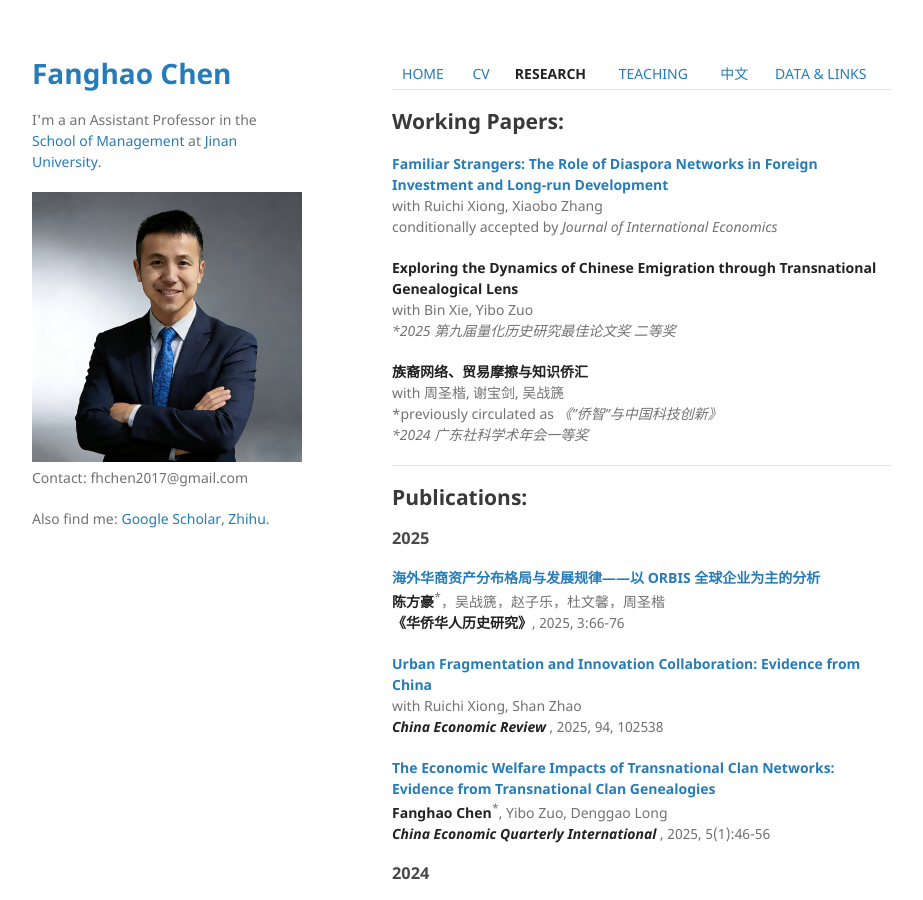
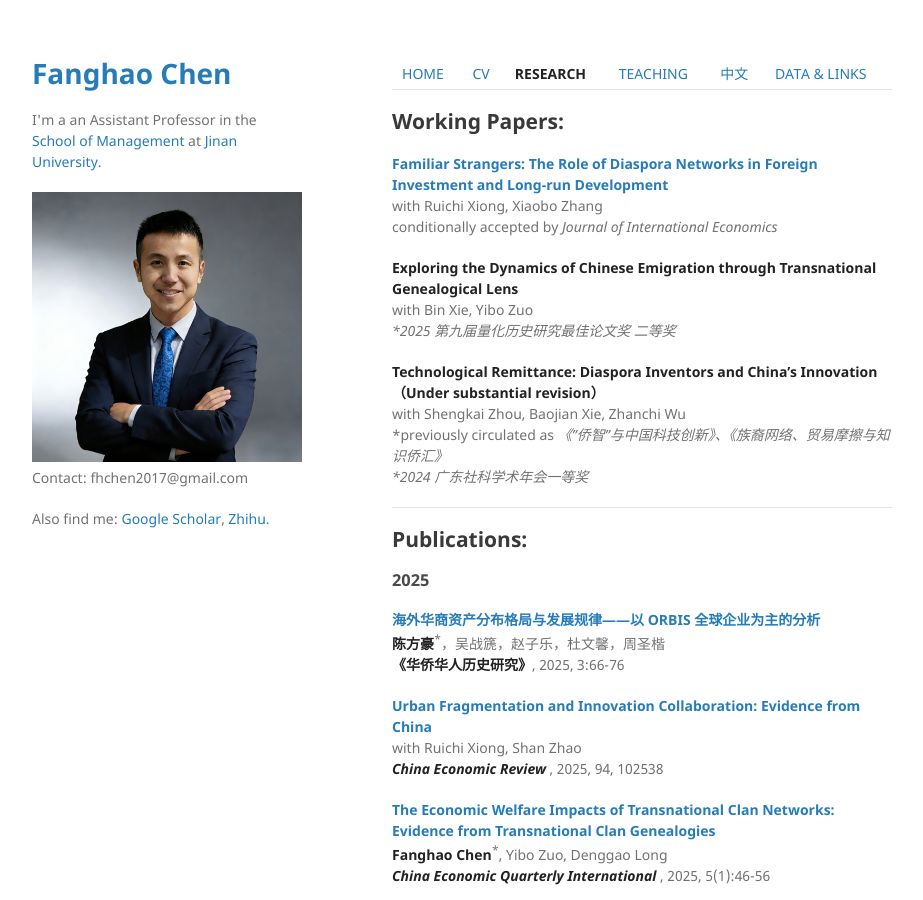
Before and after one commit to FanghaoChen/homepage, a Jekyll site: the page built from research.md, in a window 1280 px wide and 900 px high. Shown: the whole window, without its empty margins (178-1101 px from the left). Built offline with Jekyll 4.4.1, drawn with Linux system fonts in a browser that asks for light colours.

Commit message:
Update research.md

```diff
--- a/research.md
+++ b/research.md
@@ -14,9 +14,9 @@ conditionally accepted by <em> Journal of International Economics </em> <br/>
 with Bin Xie, Yibo Zuo  <br/>
 <em> *2025 第九届量化历史研究最佳论文奖 二等奖 </em>
 
- **族裔网络、贸易摩擦与知识侨汇** <br/>
-with 周圣楷, 谢宝剑, 吴战篪 <br/>
-*previously circulated as <em> 《"侨智"与中国科技创新》 </em> <br/>
+**Technological Remittance: Diaspora Inventors and China's Innovation （Under substantial revision）** <br/>
+with Shengkai Zhou, Baojian Xie, Zhanchi Wu <br/>
+*previously circulated as <em> 《"侨智"与中国科技创新》、《族裔网络、贸易摩擦与知识侨汇》 </em> <br/>
 <em> *2024 广东社科学术年会一等奖 </em>
 
 ---
```
